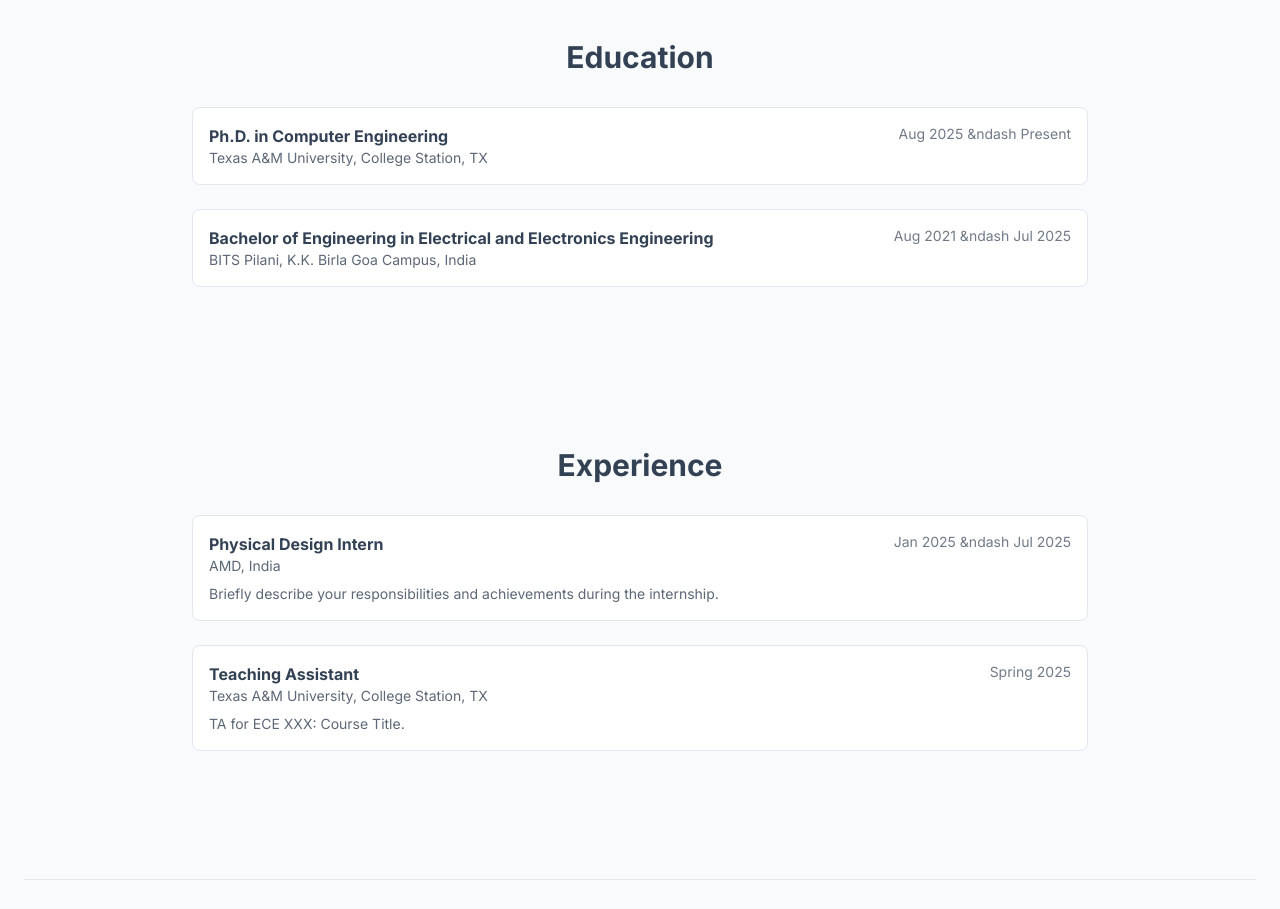
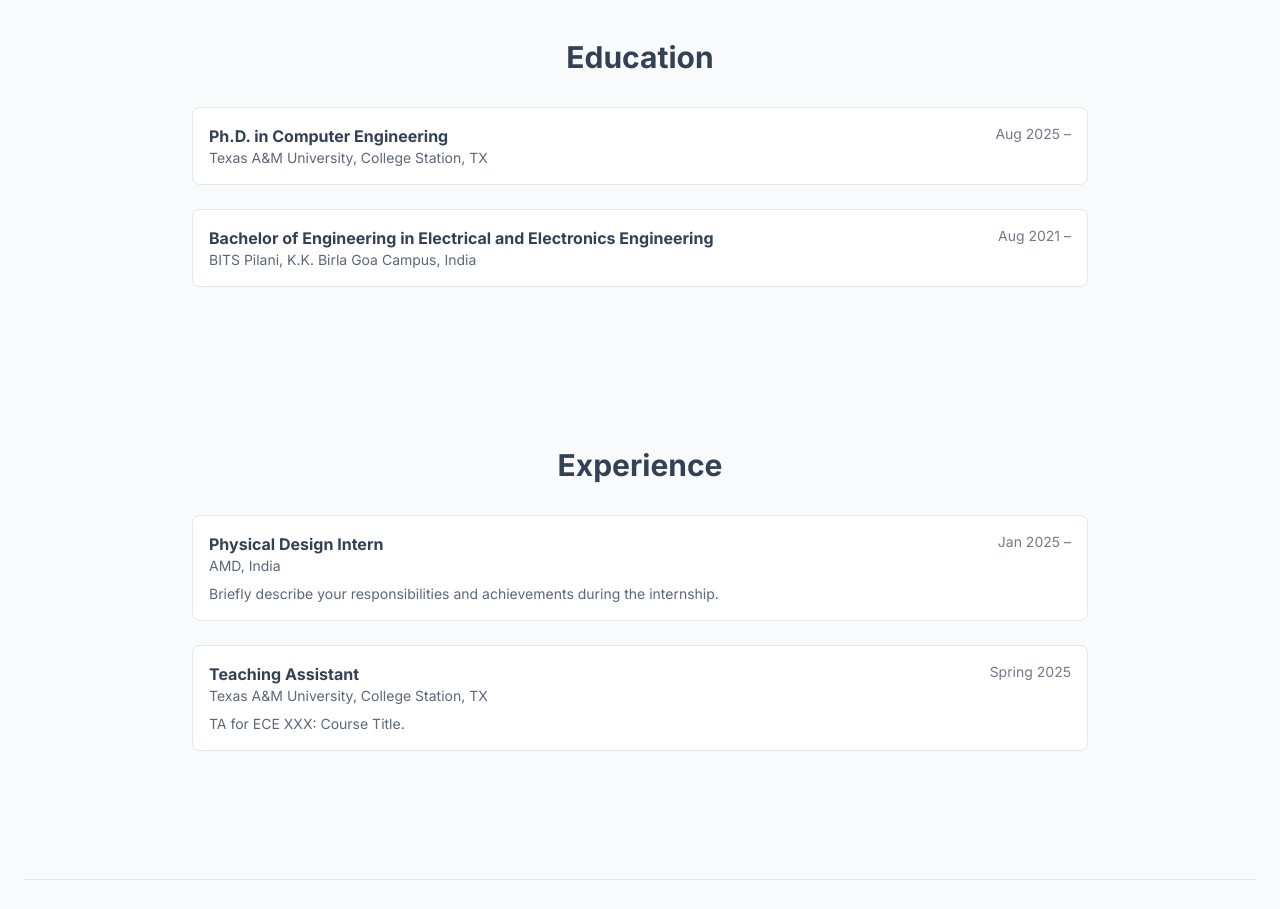
Before and after one commit to vishnu5652/vishnu5652.github.io, a plain HTML site: page index.html in a window 1280 px wide. Shown: the part 2040-2949 px from the top of the page. Drawn offline with nearby package versions, Linux system fonts and the light colour scheme.

Commit message:
ndash fix

```diff
--- a/index.html
+++ b/index.html
@@ -235,7 +235,7 @@
                                 <p class="font-bold text-light-text dark:text-dark-text">Ph.D. in Computer Engineering</p>
                                 <p class="text-sm text-light-text/80 dark:text-dark-text/80">Texas A&M University, College Station, TX</p>
                              </div>
-                             <p class="text-sm text-light-text/70 dark:text-dark-text/70 flex-shrink-0">Aug 2025 &ndash Present</p>
+                             <p class="text-sm text-light-text/70 dark:text-dark-text/70 flex-shrink-0">Aug 2025 <span>&#8211;</span Present</p>
                         </div>
                     </div>
                      <!-- Education Item 2 -->
@@ -245,7 +245,7 @@
                                 <p class="font-bold text-light-text dark:text-dark-text">Bachelor of Engineering in Electrical and Electronics Engineering</p>
                                 <p class="text-sm text-light-text/80 dark:text-dark-text/80">BITS Pilani, K.K. Birla Goa Campus, India</p>
                              </div>
-                             <p class="text-sm text-light-text/70 dark:text-dark-text/70 flex-shrink-0">Aug 2021 &ndash Jul 2025</p>
+                             <p class="text-sm text-light-text/70 dark:text-dark-text/70 flex-shrink-0">Aug 2021 <span>&#8211;</span Jul 2025</p>
                         </div>
                     </div>
                 </div>
@@ -263,7 +263,7 @@
                                 <p class="font-bold text-light-text dark:text-dark-text">Physical Design Intern</p>
                                 <p class="text-sm text-light-text/80 dark:text-dark-text/80">AMD, India</p>
                              </div>
-                             <p class="text-sm text-light-text/70 dark:text-dark-text/70 flex-shrink-0">Jan 2025 &ndash Jul 2025</p>
+                             <p class="text-sm text-light-text/70 dark:text-dark-text/70 flex-shrink-0">Jan 2025 <span>&#8211;</span Jul 2025</p>
                         </div>
                         <p class="mt-2 text-sm text-light-text/80 dark:text-dark-text/80">Briefly describe your responsibilities and achievements during the internship.</p>
                     </div>
```
